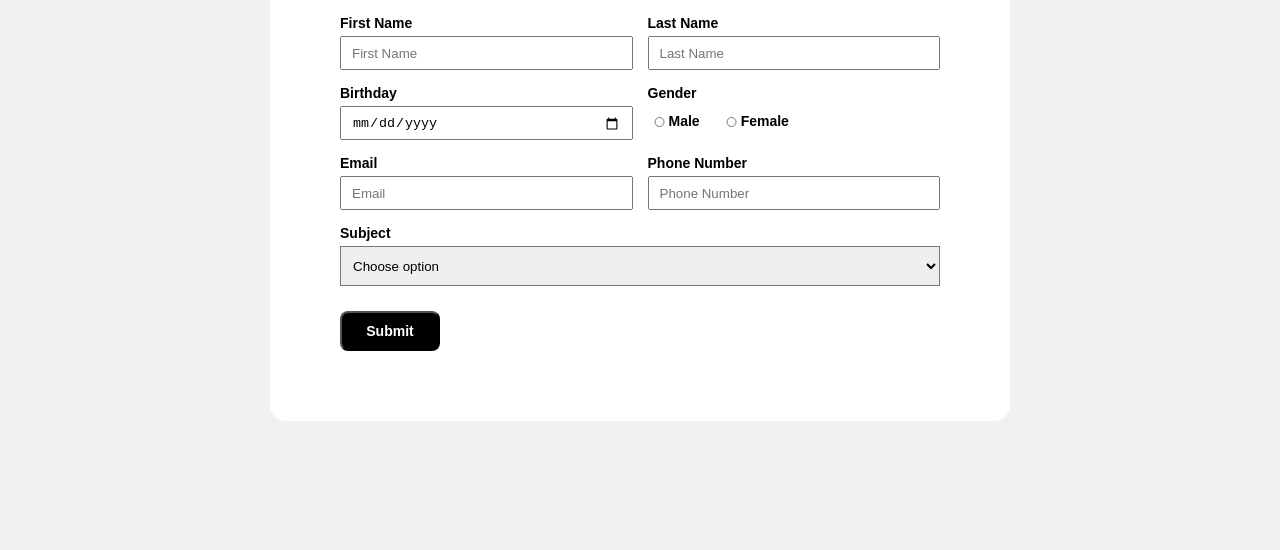
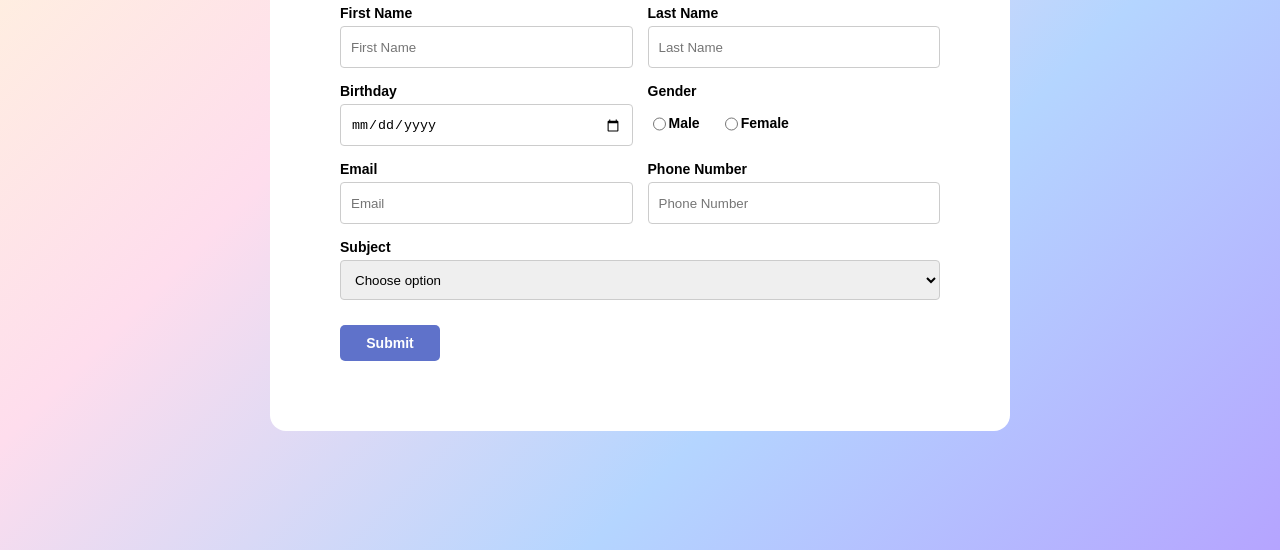
Before and after one commit to mostonpreeya/register-web, a plain HTML site: page index.html in a window 1280 px wide. Shown: the part 250-800 px from the top of the page. Drawn offline with Linux system fonts and the light colour scheme.

Commit message:
Add UI styles for registration form layout

```diff
--- a/style.css
+++ b/style.css
@@ -1,16 +1,16 @@
 body {
     font-family: Arial, Helvetica, sans-serif;
-    background-color: #f1f1f1;
+    background: linear-gradient(135deg, #fff7da, #fedded, #b4d5ff, #b5a4ff);
     display: flex;
     justify-content: center;
     align-items: center;
     height: 100vh;
     margin: 0;
-
 }
 
 form {
     display: grid;
+    grid-template-columns: repeat(2, 1fr);
     grid-gap: 15px;
     font-size: 14px;
     font-weight: bold;
@@ -19,7 +19,9 @@ form {
 input,
 select,
 textarea {
-    height: 10px;
+    border: 1px solid #ccc;
+    border-radius: 4px;
+    height: 20px;
     padding: 10px;
 }
 
@@ -27,15 +29,17 @@ select {
     height: 40px;
     width: 100%;
     background-position: 100%;
-    padding: 0.5rem;
+    padding: 10px;
 }
 
 button {
     width: 100px;
     padding: 10px;
-    background-color: black;
+    background-color: #5f72ca;
     color: white;
-    border-radius: 8px;
+    border: none;
+    border-radius: 5px;
+    cursor: pointer;
     font-weight: bold;
     font-size: 14px;
     margin-top: 10px;
```
